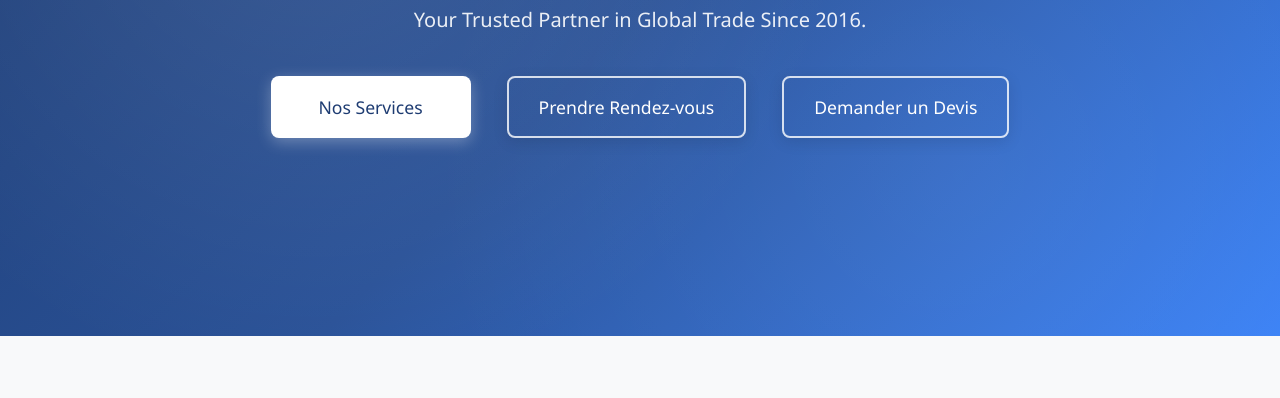
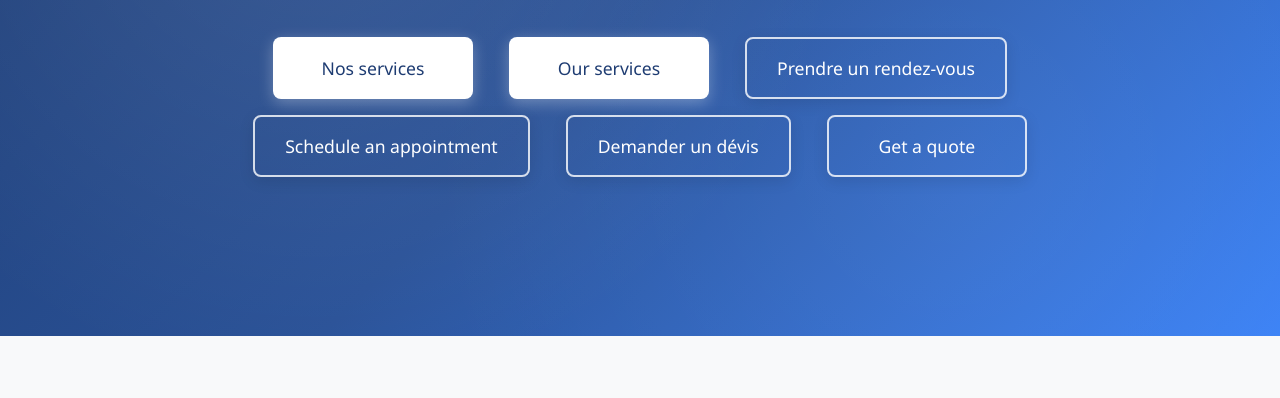
Before and after one commit to AngeloANN/DanGroup, a website: page client/public/index.html in a window 1280 px wide. Shown: the part 402-800 px from the top of the page. Drawn offline with Linux system fonts and the light colour scheme; some packages are replaced by stand-ins of ours.

Commit message:
Add missing english translations

```diff
--- a/client/public/index.html
+++ b/client/public/index.html
@@ -72,9 +72,12 @@
                 <p class="lang-fr">Votre partenaire de confiance dans le commerce mondial depuis 2016.</p>
                 <p class="lang-en">Your Trusted Partner in Global Trade Since 2016.</p>
                 <div class="hero-buttons">
-                    <a href="services.html" class="btn btn-primary lang-fr">Nos Services</a>
-                    <a href="appointment.html" class="btn btn-secondary lang-fr">Prendre Rendez-vous</a>
-                    <a href="quote.html" class="btn btn-secondary lang-fr">Demander un Devis</a>
+                    <a href="services.html" class="btn btn-primary lang-fr">Nos services</a>
+                    <a href="services.html" class="btn btn-primary lang-en">Our services</a>
+                    <a href="appointment.html" class="btn btn-secondary lang-fr">Prendre un rendez-vous</a>
+                    <a href="appointment.html" class="btn btn-secondary lang-en">Schedule an appointment</a>
+                    <a href="quote.html" class="btn btn-secondary lang-fr">Demander un dévis</a>
+                    <a href="quote.html" class="btn btn-secondary lang-en">Get a quote</a>
                 </div>
             </div>
         </div>
@@ -82,7 +85,7 @@
 
     <section class="services-overview">
         <div class="container">
-            <h2 class="section-title lang-fr">Nos Services</h2>
+            <h2 class="section-title lang-fr">Nos services</h2>
             <h2 class="section-title lang-en">Our Services</h2>
 
             <div class="services-grid">
@@ -90,7 +93,7 @@
                     <div class="service-icon">
                         <i class="fas fa-ship"></i>
                     </div>
-                    <h3 class="lang-fr">Services d'Importation</h3>
+                    <h3 class="lang-fr">Services d'importation</h3>
                     <h3 class="lang-en">Import Services</h3>
                     <p class="lang-fr">Nous approvisionnons et importons des produits du monde entier, avec un accent sur les marchés africains.</p>
                     <p class="lang-en">We source and import commodities from around the world, with a strong focus on African markets.</p>
```
